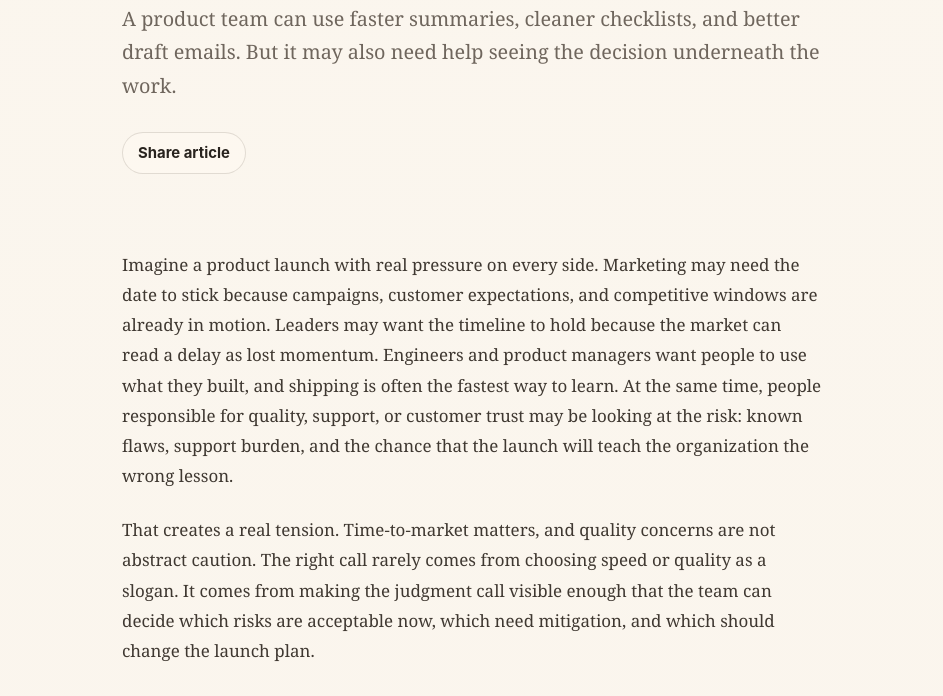
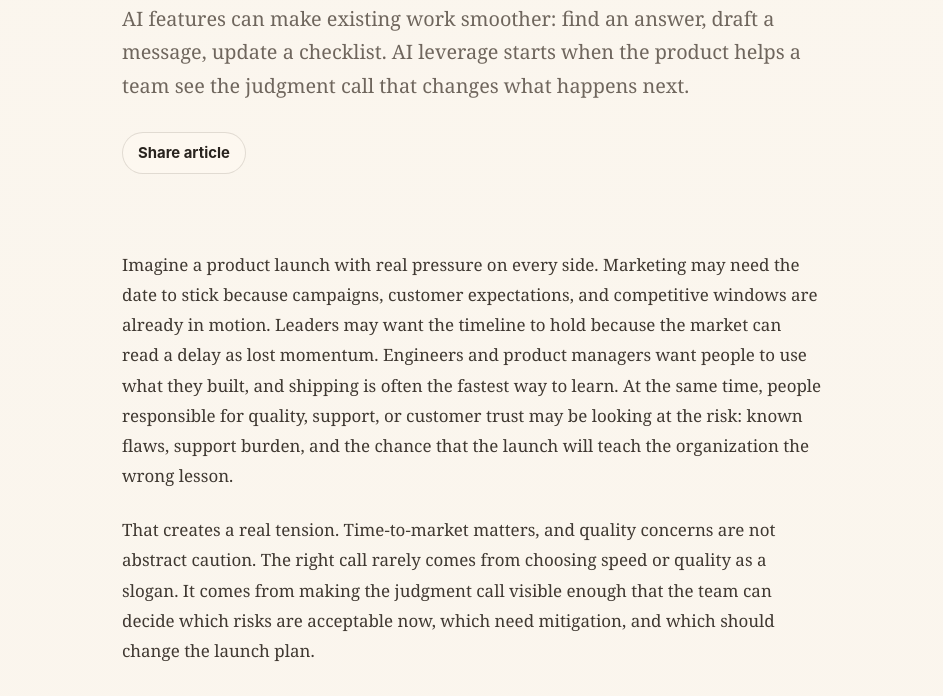
Before and after one commit to danielchu83/personalweb, a plain HTML site: page articles/ai-features-are-not-ai-leverage.html in a window 1280 px wide. Shown: the part 404-1100 px from the top of the page, without its empty margins (168-1111 px from the left). Drawn offline with Linux system fonts and the light colour scheme.

Commit message:
Update AI leverage article summary

```diff
--- a/articles/ai-features-are-not-ai-leverage.html
+++ b/articles/ai-features-are-not-ai-leverage.html
@@ -5,13 +5,13 @@
     <meta name="viewport" content="width=device-width, initial-scale=1" />
     <meta
       name="description"
-      content="A field note on the difference between AI convenience and AI leverage, starting from the real decisions underneath product work."
+      content="A field note on moving from faster AI-assisted tasks to products that help teams see tradeoffs, make judgment calls, and carry decisions through."
     />
     <meta property="og:type" content="article" />
     <meta property="og:title" content="AI Features Are Not the Same as AI Leverage" />
     <meta
       property="og:description"
-      content="A field note on the difference between AI convenience and AI leverage, starting from the real decisions underneath product work."
+      content="A field note on moving from faster AI-assisted tasks to products that help teams see tradeoffs, make judgment calls, and carry decisions through."
     />
     <title>AI Features Are Not the Same as AI Leverage | Daniel Chu</title>
     <link rel="stylesheet" href="../styles.css?v=visual-notes-20260509" />
@@ -40,9 +40,9 @@
         <p class="eyebrow">Product thinking</p>
         <h1>AI Features Are Not the Same as AI Leverage</h1>
         <p class="reader-dek">
-          A product team can use faster summaries, cleaner checklists, and better
-          draft emails. But it may also need help seeing the decision underneath
-          the work.
+          AI features can make existing work smoother: find an answer, draft a
+          message, update a checklist. AI leverage starts when the product helps
+          a team see the judgment call that changes what happens next.
         </p>
         <div class="reader-actions">
           <button class="button primary" type="button" data-share>Share article</button>
```
